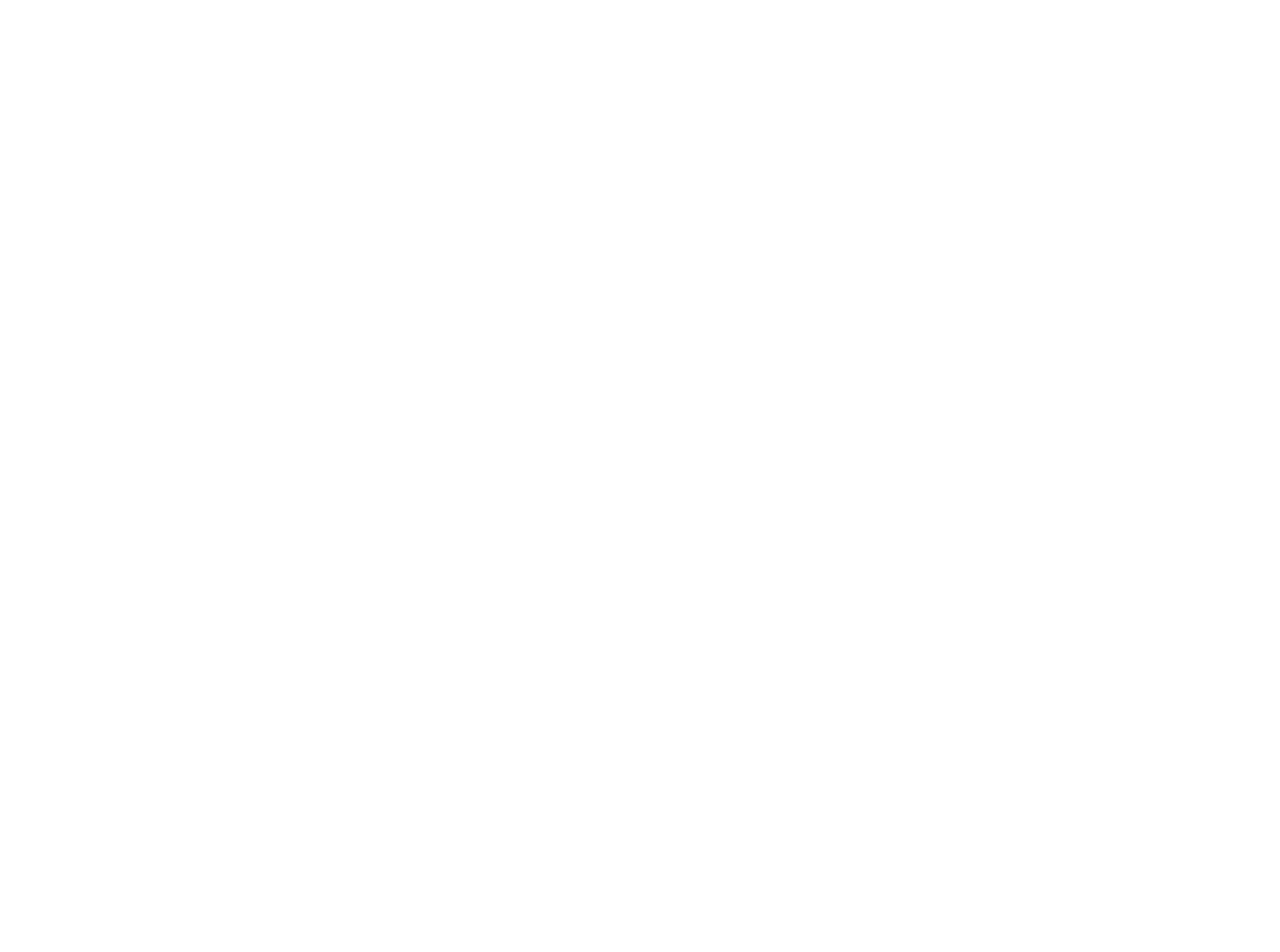
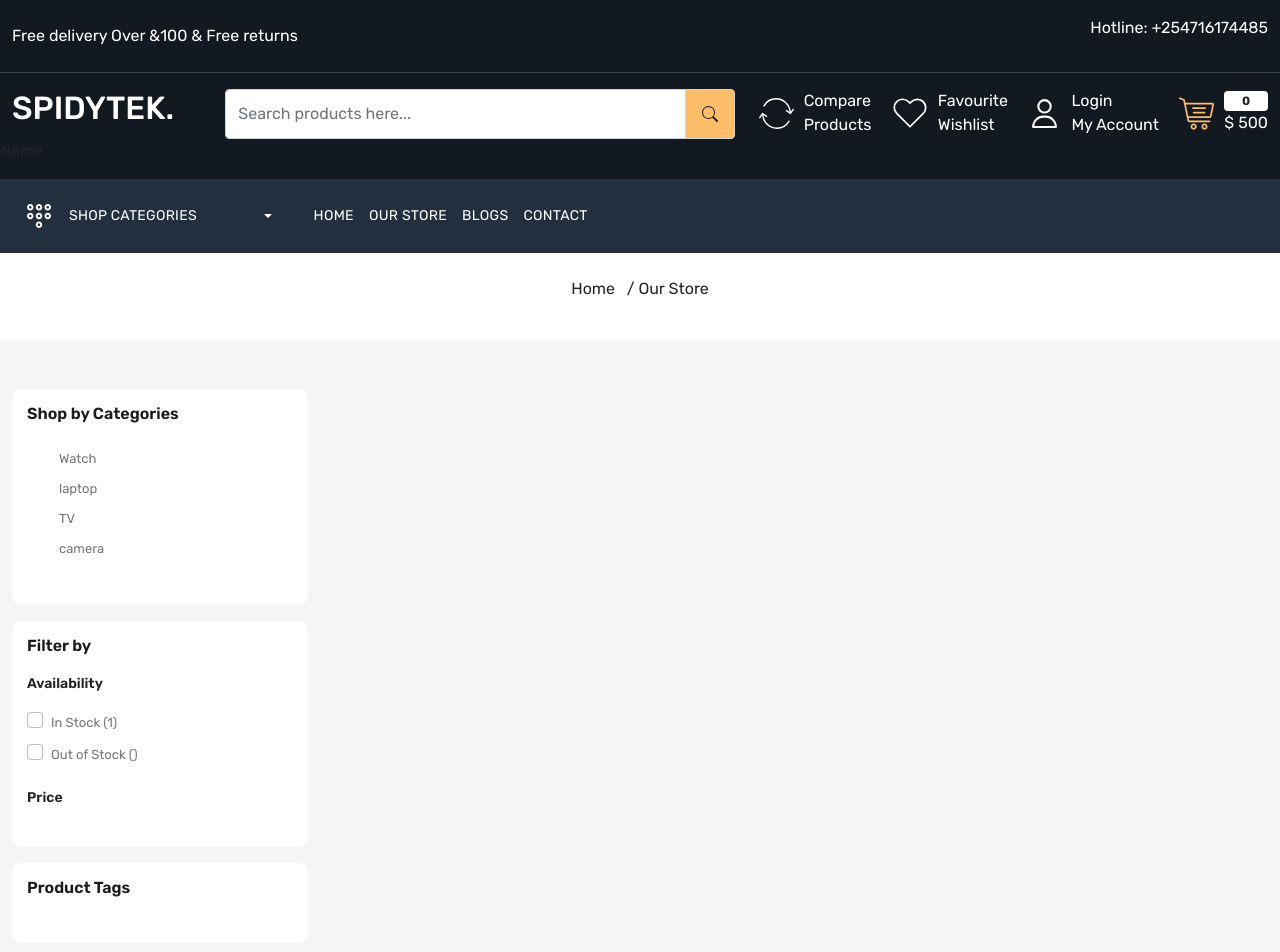
Before and after one commit to Geoffy1/ecommerce-reactjs-23, a React (Create React App) app: page /store in a window 1280 px wide. Before the commit this address had no page. Shown: the top 952 px of the page. Before the commit the page ends 800 px from the top, so only its background shows below. Built offline with nearby package versions, Linux system fonts and the light colour scheme.

Commit message:
added our store

```diff
--- a/package.json
+++ b/package.json
@@ -10,6 +10,7 @@
     "react": "^18.3.1",
     "react-dom": "^18.3.1",
     "react-fast-marquee": "^1.6.4",
+    "react-helmet": "^6.1.0",
     "react-icons": "^5.2.1",
     "react-rating-stars-component": "^2.2.0",
     "react-redux": "^8.1.3",
--- a/src/App.css
+++ b/src/App.css
@@ -372,8 +372,9 @@
   background-color: white;
   border-radius: 10px;
   padding: 15px 15px 25px;
+  /* margin-bottom: 3px; */
 }
-.filter-card ul ,
+.filter-card ul,
 .filter-card .form-check-label {
   font-size: 13px;
   line-height: 30px;
@@ -388,14 +389,15 @@
   color: var(--color-1c1b1b);
   margin-bottom: 20px;
 }
-.filter-card .form-check-input:checked {
-  background-color: var(--color-febd69);
-  border-color: var(--color-febd69);
-}
 .filter-card .form-check-input:focus {
   box-shadow: none;
   border-color: rgba(0, 0, 0, 0.25);
 }
+.filter-card .form-check-input:checked{
+  background-color: var(--color-febd69);
+  border-color: var(--color-febd69);
+}
+
 .sub-title {
   font-size: 14px;
   font-weight: 600;
--- a/src/App.js
+++ b/src/App.js
@@ -5,6 +5,7 @@
 import Home from './pages/Home';
 import Layout from './components/Layout';
 import About from './pages/About';
+import OurStore from './pages/OurStore';
 
 function App() {
   return (
@@ -17,6 +18,7 @@
           <Route index element={<Home/>} />
           <Route path="about" element={<About />} />
           <Route path="contact" element={<Contact />} />
+          <Route path="store" element={<OurStore />} />
         </Route>
 
        </Routes>
--- /dev/null
+++ b/src/components/BreadCrumb.js
@@ -0,0 +1,23 @@
+import React from 'react'
+import { Link } from 'react-router-dom'
+
+const BreadCrumb = (props) => {
+    const {title} = props;
+  return (
+    <div className='breadcrumb py-4'>
+        <div className="container-xxl">
+            <div className="row">
+                <div className="col-12">
+                    <p className='text-center mb-0'>
+                        <Link to='/' className='text-dark'>
+                            Home &nbsp;
+                        </Link> / {title}
+                    </p>
+                </div>
+            </div>
+        </div>
+    </div>
+  )
+}
+
+export default BreadCrumb
--- a/src/components/Header.js
+++ b/src/components/Header.js
@@ -87,7 +87,7 @@
               <div className="menu-links">
                 <div className="d-flex align-items-center gap-15">
                   <NavLink  to="/">Home</NavLink>
-                  <NavLink to="/">Our Store</NavLink>
+                  <NavLink to="/store">Our Store</NavLink>
                   <NavLink to="/">Blogs</NavLink>
                   <NavLink to="/">Contact</NavLink>
                 </div>
--- /dev/null
+++ b/src/components/Meta.js
@@ -0,0 +1,14 @@
+import React from 'react'
+import {Helmet} from "react-helmet";
+
+const Meta = (props) => {
+  return (
+    <Helmet>
+        <meta charSet="utf-8" />
+        <title>{props.title}</title>
+
+    </Helmet>
+  )
+}
+
+export default Meta
--- /dev/null
+++ b/src/pages/OurStore.js
@@ -0,0 +1,69 @@
+import React from 'react'
+import BreadCrumb from '../components/BreadCrumb'
+import Meta from '../components/Meta'
+
+
+const OurStore = () => {
+
+  return (
+    <>
+      <Meta title={"Our Store"}/>
+      <BreadCrumb title='Our Store'/>
+      <div className="store-wrapper home-wrapper-2 py-5">
+        <div className="container-xxl">
+          <div className="row">
+            <div className="col-3">
+              <div className="filter-card mb-3">
+                <h3 className="filter-title">
+                  Shop by Categories
+                </h3>
+                  <ul>
+                    <li>Watch</li>
+                    <li>laptop</li>
+                    <li>TV</li>
+                    <li>camera</li>
+                  </ul>
+              </div>
+              <div className="filter-card mb-3">
+                <h3 className="filter-title">
+                  Filter by
+                </h3>
+                <div>
+                  <h5 className="sub-title">Availability</h5>
+                  <div>
+                  <div className="form-check">
+                    <input className='form-check-input' id='' value="" type="checkbox" />
+                    <label className="form-check-label" htmlFor="">In Stock (1)</label>
+                  </div>
+                  <div className="form-check">
+                    <input className='form-check-input' id='' value="" type="checkbox" />
+                    <label className="form-check-label" htmlFor="">Out of Stock ()</label>
+                  </div>
+                  </div>
+                  <h5 className="sub-title">Price</h5>
+
+
+                </div>
+                <div></div>
+              </div>
+              <div className="filter-card mb-3">
+                <h3 className="filter-title">
+                  Product Tags
+                </h3>
+              </div>
+              <div className="filter-card mb-3">
+                <h3 className="filter-title">
+                  Random Product
+                </h3>
+              </div>
+          </div>
+          </div>
+
+          <div className="col-9"></div>
+        </div>
+      </div>
+    </>
+  )
+}
+
+export default OurStore
```
Also changed, not shown: 1 other file (tests, documents, lock files or other folders).
